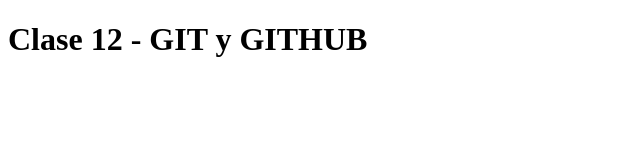
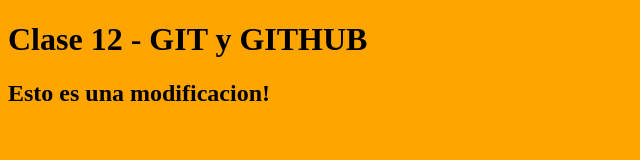
Before and after one commit to Arturogrottoli/22509, a plain HTML site: page index.html in a window 1280 px wide. Shown: the whole page, without its empty margins (0-640 px from the left). Drawn offline with Linux system fonts and the light colour scheme.

Commit message:
Tercera version

```diff
--- a/index.html
+++ b/index.html
@@ -9,5 +9,7 @@
 </head>
 <body>
     <h1>Clase 12 - GIT y GITHUB</h1>
+
+    <h2>Esto es una modificacion!</h2>
 </body>
 </html>
--- a/style.css
+++ b/style.css
@@ -0,0 +1 @@
+*{background-color: orange;}
```
